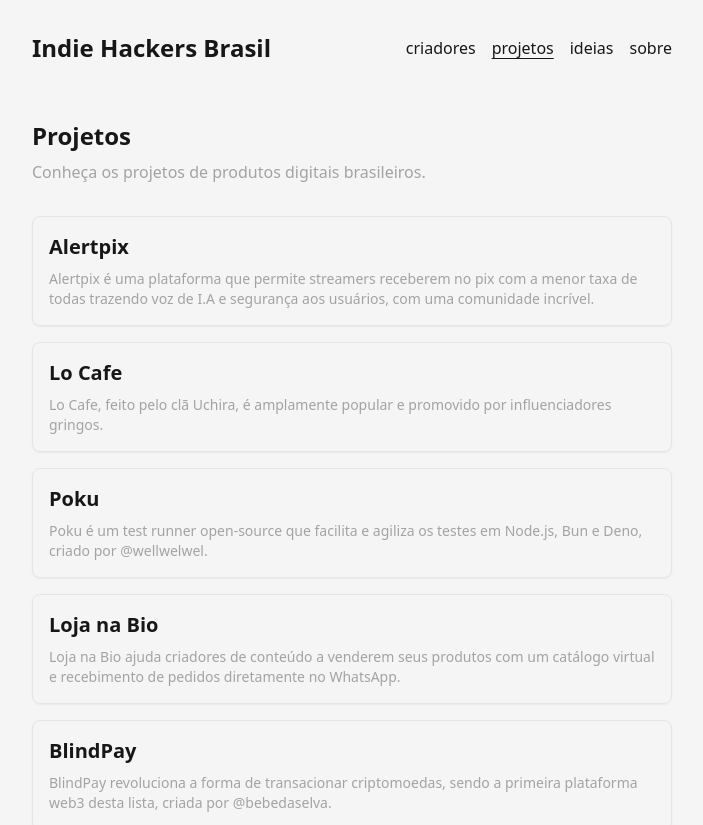
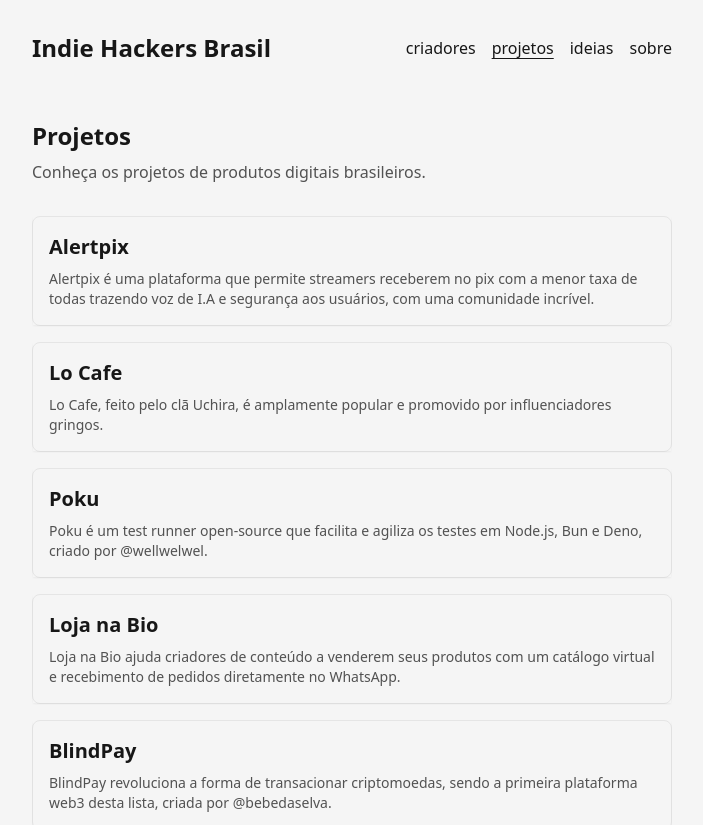
Before and after one commit to Indie-Hackers-Brasil/website, a Next.js app: page /projetos in a window 1280 px wide. Shown: the top 825 px of the page, without its empty margins (288-991 px from the left). Built offline with nearby package versions, Linux system fonts and the light colour scheme.

Commit message:
chaning colors and fix properties

```diff
--- a/src/app/criadores/page.tsx
+++ b/src/app/criadores/page.tsx
@@ -2,7 +2,7 @@
   return (
     <main className="flex flex-col gap-2 text-balance">
       <h1 className="text-2xl font-bold">Criadores</h1>
-      <p className='text-neutral-400'>Conheça os criadores de produtos digitais brasileiros.</p>
+      <p className='text-neutral-600 dark:text-neutral-400'>Conheça os criadores de produtos digitais brasileiros.</p>
     </main>
   );
 }
--- a/src/app/ideias/page.tsx
+++ b/src/app/ideias/page.tsx
@@ -2,7 +2,7 @@
   return (
     <main className="flex flex-col gap-2 text-balance">
       <h1 className="text-2xl font-bold">Ideias</h1>
-      <p className='text-neutral-400'>Conheça as ideias de produtos digitais brasileiros.</p>
+      <p className='text-neutral-600 dark:text-neutral-400'>Conheça as ideias de produtos digitais brasileiros.</p>
     </main>
   );
 }
--- a/src/app/projetos/page.tsx
+++ b/src/app/projetos/page.tsx
@@ -6,30 +6,30 @@
   return (
     <main className="flex flex-col gap-2">
       <h1 className="text-2xl font-bold">Projetos</h1>
-      <p className='text-neutral-400' >Conheça os projetos de produtos digitais brasileiros.</p>
+      <p className='text-neutral-600 dark:text-neutral-400' >Conheça os projetos de produtos digitais brasileiros.</p>
 
       <div className="space-y-4 py-4">
         {projects.map((project, index) => (
-          <a href={project.site} className="mt-2 block" target="_blank" key={index}>
-            <div className="group flex flex-col gap-2 rounded-lg border border-neutral-200 p-4 shadow-sm transition-all hover:scale-105 hover:border-violet-500 hover:shadow-md dark:border-neutral-800">
+          <a href={project.site} className="rounded-lg mt-2 block border border-neutral-200 group transition-all hover:scale-105 hover:border-violet-500 hover:shadow-md dark:border-neutral-800" target="_blank" key={index}>
+            <div className="flex flex-col gap-2 p-4 shadow-sm">
               <div className="flex items-center gap-1">
                 <h2 className="text-xl font-semibold">{project.titulo}</h2>
 
-                <svg className="hidden group-hover:block" xmlns="http://www.w3.org/2000/svg" width="16px" height="16px" viewBox="0 0 24 24" fill="none">
+                <svg className="hidden group-hover:block text-violet-500" xmlns="http://www.w3.org/2000/svg" width="16px" height="16px" viewBox="0 0 24 24" fill="none">
                   <g id="Interface / External_Link">
                     <path
                       id="Vector"
                       d="M10.0002 5H8.2002C7.08009 5 6.51962 5 6.0918 5.21799C5.71547 5.40973 5.40973 5.71547 5.21799 6.0918C5 6.51962 5 7.08009 5 8.2002V15.8002C5 16.9203 5 17.4801 5.21799 17.9079C5.40973 18.2842 5.71547 18.5905 6.0918 18.7822C6.5192 19 7.07899 19 8.19691 19H15.8031C16.921 19 17.48 19 17.9074 18.7822C18.2837 18.5905 18.5905 18.2839 18.7822 17.9076C19 17.4802 19 16.921 19 15.8031V14M20 9V4M20 4H15M20 4L13 11"
-                      stroke="#a3a3a3"
-                      stroke-width="2"
-                      stroke-linecap="round"
-                      stroke-linejoin="round"
+                      stroke="currentColor"
+                      strokeWidth="2"
+                      strokeLinecap="round"
+                      strokeLinejoin="round"
                     />
                   </g>
                 </svg>
               </div>
 
-              <p className="text-sm text-neutral-400">{project.descricao}</p>
+              <p className="text-sm text-neutral-600 dark:text-neutral-400">{project.descricao}</p>
             </div>
           </a>
         ))}
--- a/src/app/sobre/page.tsx
+++ b/src/app/sobre/page.tsx
@@ -2,7 +2,7 @@
   return (
     <main className="flex flex-col gap-2 text-balance">
       <h1 className="text-2xl font-bold">Sobre</h1>
-      <p className='text-neutral-400'>Em desenvolvimento.</p>
+      <p className='text-neutral-600 dark:text-neutral-400'>Em desenvolvimento.</p>
     </main>
   );
 }
```
